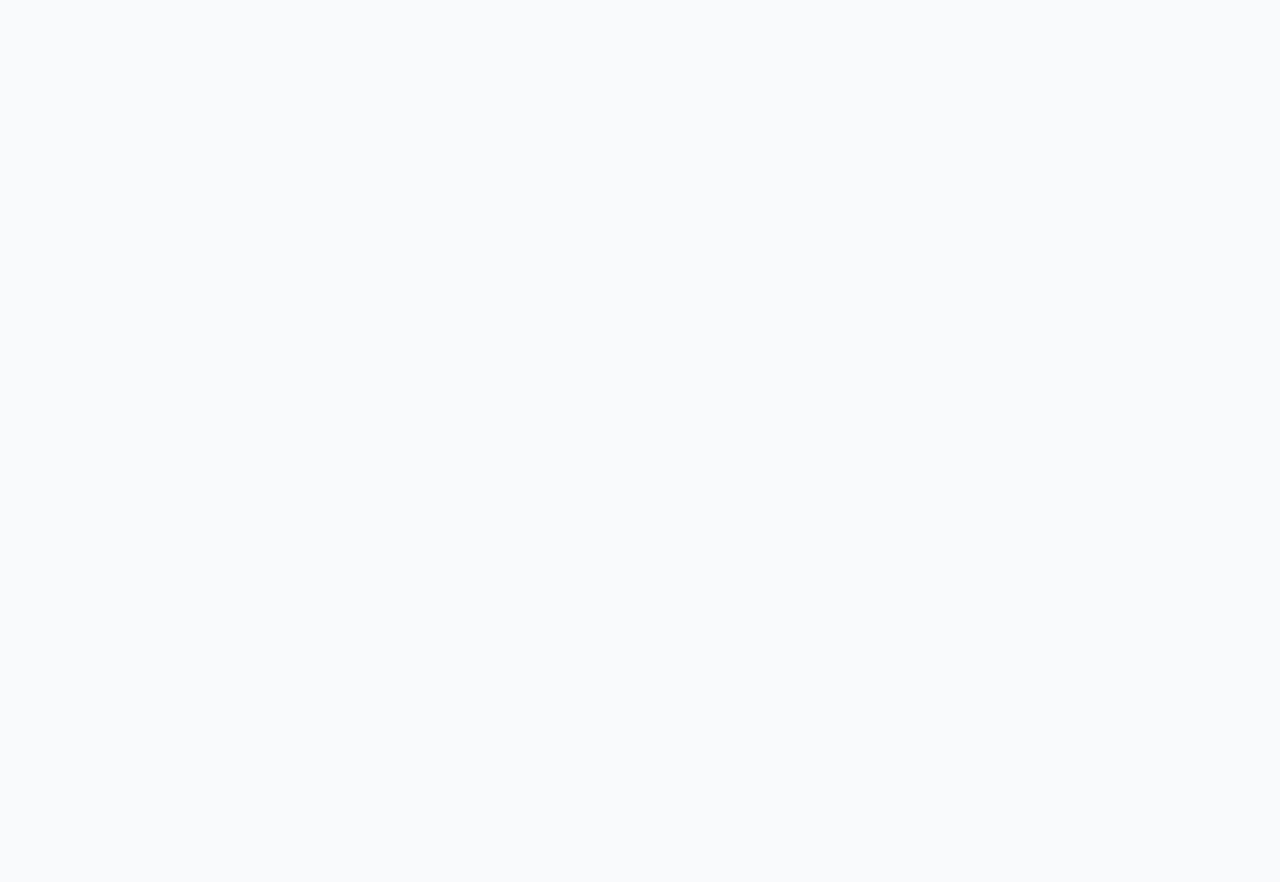
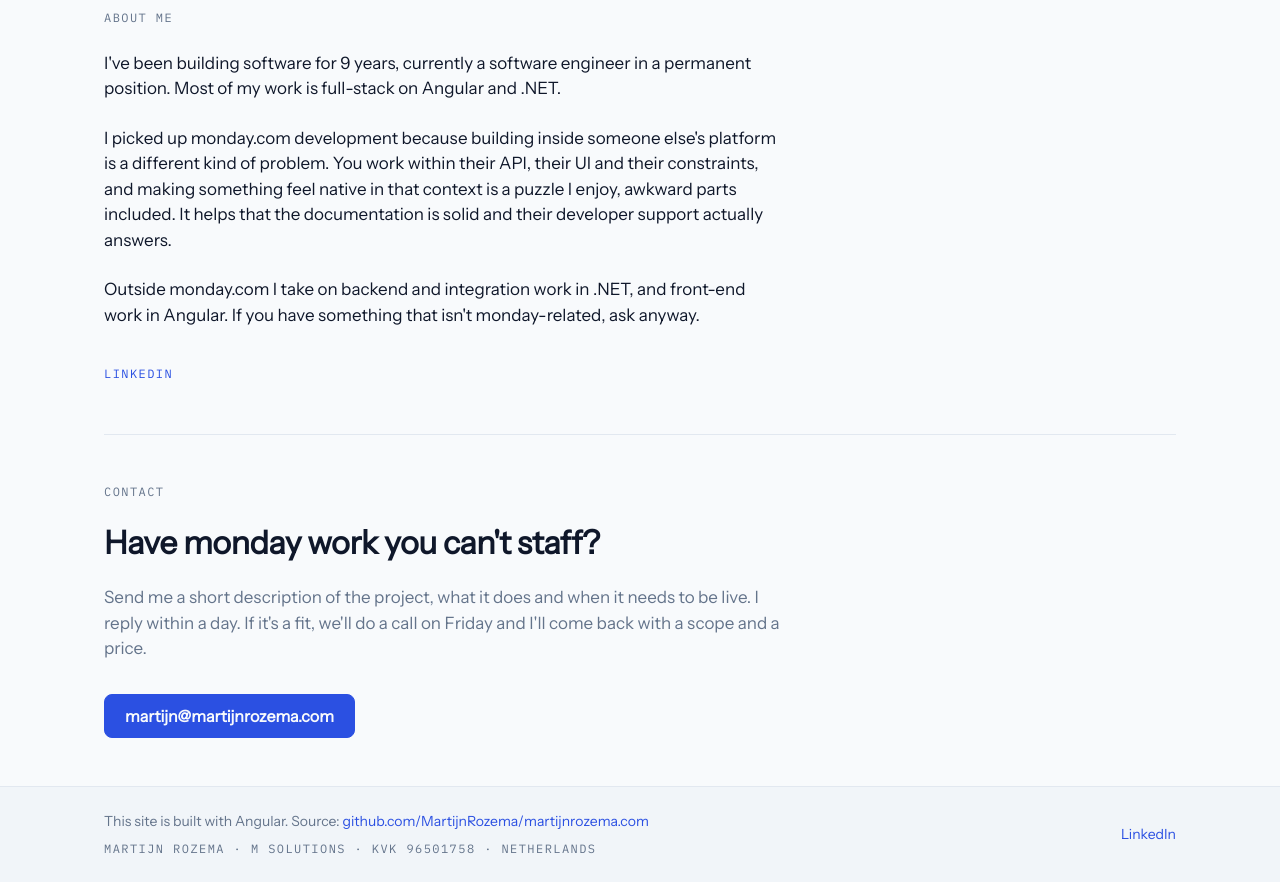
Before and after one commit to MartijnRozema/martijnrozema.com, an Angular app: page / in a window 1280 px wide. Shown: the part 2720-3602 px from the top of the page. Before the commit the page ends 2680 px from the top, so only its background shows below. Built offline with nearby package versions, Linux system fonts and the light colour scheme.

Commit message:
feat: about and contact

```diff
--- /dev/null
+++ b/src/app/features/home/components/about/about.css
@@ -0,0 +1,12 @@
+.about {
+  display: flex;
+  flex-direction: column;
+  gap: var(--space-6);
+  max-width: var(--measure);
+}
+
+@media (min-width: 900px) {
+  .links {
+    padding-top: var(--space-2);
+  }
+}
--- /dev/null
+++ b/src/app/features/home/components/about/about.html
@@ -0,0 +1,22 @@
+<section class="section" aria-labelledby="about-title">
+  <div class="about">
+    <h2 id="about-title" class="eyebrow">About me</h2>
+    <p>
+      I've been building software for 9 years, currently a software engineer in a permanent
+      position. Most of my work is full-stack on Angular and .NET.
+    </p>
+    <p>
+      I picked up monday.com development because building inside someone else's platform is a
+      different kind of problem. You work within their API, their UI and their constraints, and
+      making something feel native in that context is a puzzle I enjoy, awkward parts included. It
+      helps that the documentation is solid and their developer support actually answers.
+    </p>
+    <p>
+      Outside monday.com I take on backend and integration work in .NET, and front-end work in
+      Angular. If you have something that isn't monday-related, ask anyway.
+    </p>
+    <p class="links">
+      <a class="link-label" [href]="contact.linkedInUrl">LinkedIn</a>
+    </p>
+  </div>
+</section>
--- /dev/null
+++ b/src/app/features/home/components/about/about.ts
@@ -0,0 +1,11 @@
+import { Component } from '@angular/core';
+import { CONTACT } from '../../content/contact';
+
+@Component({
+  selector: 'app-about',
+  templateUrl: './about.html',
+  styleUrl: './about.css',
+})
+export class About {
+  protected readonly contact = CONTACT;
+}
--- /dev/null
+++ b/src/app/features/home/components/contact/contact.css
@@ -0,0 +1,22 @@
+.contact {
+  display: flex;
+  flex-direction: column;
+  gap: var(--space-6);
+  max-width: var(--measure);
+}
+
+.text {
+  color: var(--color-text-muted);
+}
+
+.actions {
+  display: flex;
+  flex-direction: column;
+}
+
+@media (min-width: 900px) {
+  .actions {
+    flex-direction: row;
+    padding-top: var(--space-2);
+  }
+}
--- /dev/null
+++ b/src/app/features/home/components/contact/contact.html
@@ -0,0 +1,14 @@
+<section class="section" aria-labelledby="contact-title">
+  <div class="contact">
+    <p class="eyebrow">Contact</p>
+    <h2 id="contact-title">Have monday work you can't staff?</h2>
+    <p class="text">
+      Send me a short description of the project, what it does and when it needs to be live. I reply
+      within a day. If it's a fit, we'll do a call on Friday and I'll come back with a scope and a
+      price.
+    </p>
+    <div class="actions">
+      <a class="button button--primary" [href]="contact.mailto">{{ contact.email }}</a>
+    </div>
+  </div>
+</section>
--- /dev/null
+++ b/src/app/features/home/components/contact/contact.ts
@@ -0,0 +1,11 @@
+import { Component } from '@angular/core';
+import { CONTACT } from '../../content/contact';
+
+@Component({
+  selector: 'app-contact',
+  templateUrl: './contact.html',
+  styleUrl: './contact.css',
+})
+export class Contact {
+  protected readonly contact = CONTACT;
+}
--- /dev/null
+++ b/src/app/features/home/components/site-footer/site-footer.css
@@ -0,0 +1,36 @@
+:host {
+  display: block;
+  background: var(--color-surface);
+  border-top: 1px solid var(--color-border);
+}
+
+.footer {
+  display: flex;
+  flex-direction: column;
+  gap: var(--space-4);
+  padding-block: var(--space-6);
+}
+
+.meta {
+  display: flex;
+  flex-direction: column;
+  gap: var(--space-2);
+}
+
+.built-with,
+.linkedin {
+  font-size: var(--text-small);
+}
+
+.built-with {
+  color: var(--color-text-muted);
+}
+
+@media (min-width: 900px) {
+  .footer {
+    flex-direction: row;
+    flex-wrap: wrap;
+    align-items: center;
+    justify-content: space-between;
+  }
+}
--- /dev/null
+++ b/src/app/features/home/components/site-footer/site-footer.html
@@ -0,0 +1,10 @@
+<footer class="container footer">
+  <div class="meta">
+    <p class="built-with">
+      This site is built with Angular. Source:
+      <a [href]="contact.repositoryUrl">{{ contact.repository }}</a>
+    </p>
+    <p class="eyebrow">Martijn Rozema · M Solutions · KvK 96501758 · Netherlands</p>
+  </div>
+  <a class="linkedin" [href]="contact.linkedInUrl">LinkedIn</a>
+</footer>
--- /dev/null
+++ b/src/app/features/home/components/site-footer/site-footer.ts
@@ -0,0 +1,11 @@
+import { Component } from '@angular/core';
+import { CONTACT } from '../../content/contact';
+
+@Component({
+  selector: 'app-site-footer',
+  templateUrl: './site-footer.html',
+  styleUrl: './site-footer.css',
+})
+export class SiteFooter {
+  protected readonly contact = CONTACT;
+}
--- a/src/app/features/home/content/contact.ts
+++ b/src/app/features/home/content/contact.ts
@@ -1,8 +1,10 @@
 const EMAIL = 'martijn@martijnrozema.com';
+const REPOSITORY = 'github.com/MartijnRozema/martijnrozema.com';
 
 export const CONTACT = {
   email: EMAIL,
   mailto: `mailto:${EMAIL}`,
   linkedInUrl: 'https://www.linkedin.com/in/martijn-rozema-3a452515a/',
-  repositoryUrl: 'https://github.com/MartijnRozema/martijnrozema.com',
+  repository: REPOSITORY,
+  repositoryUrl: `https://${REPOSITORY}`,
 } as const;
--- a/src/app/features/home/pages/home/home.html
+++ b/src/app/features/home/pages/home/home.html
@@ -5,4 +5,8 @@
   <app-services />
   <app-how-i-work />
   <app-case-study />
+  <app-about />
+  <app-contact />
 </main>
+
+<app-site-footer />
--- a/src/app/features/home/pages/home/home.ts
+++ b/src/app/features/home/pages/home/home.ts
@@ -1,13 +1,16 @@
 import { Component } from '@angular/core';
+import { About } from '../../components/about/about';
 import { CaseStudy } from '../../components/case-study/case-study';
+import { Contact } from '../../components/contact/contact';
 import { Hero } from '../../components/hero/hero';
 import { HowIWork } from '../../components/how-i-work/how-i-work';
 import { Services } from '../../components/services/services';
+import { SiteFooter } from '../../components/site-footer/site-footer';
 import { SiteHeader } from '../../components/site-header/site-header';
 
 @Component({
   selector: 'app-home',
-  imports: [SiteHeader, Hero, Services, HowIWork, CaseStudy],
+  imports: [SiteHeader, Hero, Services, HowIWork, CaseStudy, About, Contact, SiteFooter],
   templateUrl: './home.html',
   styleUrl: './home.css',
 })
```
